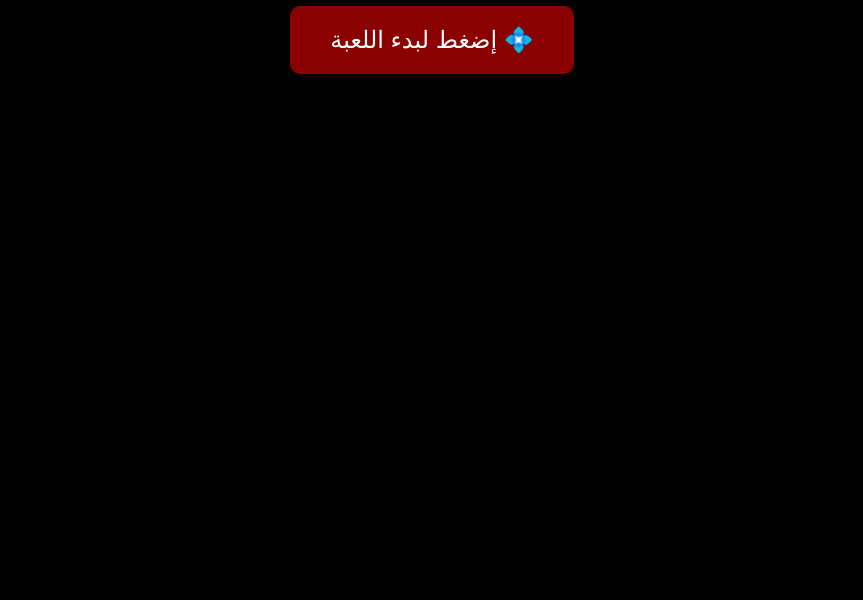
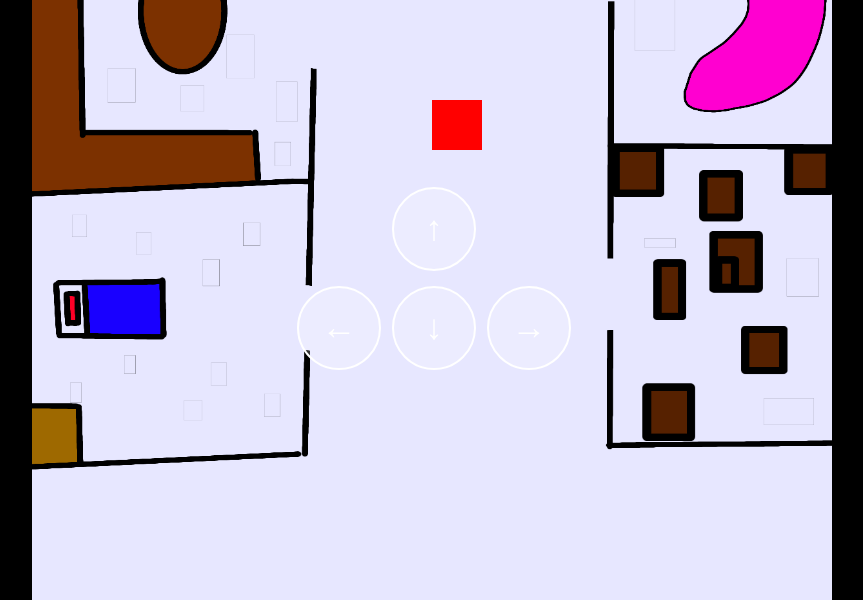
Before and after one commit to rdebbichi20-dotcom/The-adventures-of-mixture-, a plain HTML site: page index.html in a window 1280 px wide. Shown: the part 400-1000 px from the top of the page, without its empty margins (208-1071 px from the left). Drawn offline with Linux system fonts and the light colour scheme.

Commit message:
Update index.html

```diff
--- a/index.html
+++ b/index.html
@@ -3,31 +3,19 @@
 <head>
     <meta charset="UTF-8">
     <meta name="viewport" content="width=device-width, initial-scale=1.0, maximum-scale=1.0, user-scalable=no">
-    <title>The Adventures of Mixture</title>
+    <title>Mixture's House</title>
     <style>
-        body { margin: 0; background: #000; overflow: hidden; font-family: sans-serif; touch-action: none; color: white; }
-        canvas { display: block; margin: auto; background: #000; max-content: 100%; height: auto; image-rendering: pixelated; }
-        #start-screen { position: absolute; width: 100%; height: 100%; background: #000; display: flex; flex-direction: column; justify-content: center; align-items: center; z-index: 500; }
-        .start-btn { padding: 20px 40px; font-size: 24px; background: #8b0000; color: white; border: none; cursor: pointer; border-radius: 10px; }
-        #controls { position: absolute; bottom: 20px; left: 50%; transform: translateX(-50%); display: grid; grid-template-columns: repeat(3, 70px); grid-gap: 10px; z-index: 100; opacity: 0.8; }
-        .btn { width: 70px; height: 70px; background: #222; color: white; border: 2px solid #fff; border-radius: 50%; font-size: 30px; display: flex; align-items: center; justify-content: center; user-select: none; }
-        video { position: absolute; top: 0; left: 0; width: 100%; height: 100%; object-fit: cover; display: none; z-index: 400; }
+        body { margin: 0; background: #000; overflow: hidden; touch-action: none; }
+        canvas { display: block; margin: auto; background: #111; max-width: 100%; height: auto; }
+        #controls { position: absolute; bottom: 30px; left: 50%; transform: translateX(-50%); display: grid; grid-template-columns: repeat(3, 80px); grid-gap: 15px; z-index: 100; }
+        .btn { width: 80px; height: 80px; background: rgba(255, 255, 255, 0.2); color: white; border: 2px solid white; border-radius: 50%; font-size: 35px; display: flex; align-items: center; justify-content: center; user-select: none; -webkit-tap-highlight-color: transparent; }
     </style>
 </head>
 <body>
 
-<div id="start-screen">
-    <h1 style="color:red">The Adventures of Mixture</h1>
-    <button class="start-btn" onclick="initGame()">إضغط لبدء اللعبة 💠</button>
-</div>
-
-<video id="intro-video" src="1000002492.mp4" preload="auto"></video>
-
-<div id="controls" style="display:none;">
-    <div></div><div class="btn" ontouchstart="move('up')" ontouchend="stop()">↑</div><div></div>
-    <div class="btn" ontouchstart="move('left')" ontouchend="stop()">←</div>
-    <div class="btn" ontouchstart="move('down')" ontouchend="stop()">↓</div>
-    <div class="btn" ontouchstart="move('right')" ontouchend="stop()">→</div>
+<div id="controls">
+    <div></div><div class="btn" id="up">↑</div><div></div>
+    <div class="btn" id="left">←</div><div class="btn" id="down">↓</div><div class="btn" id="right">→</div>
 </div>
 
 <canvas id="gameCanvas"></canvas>
@@ -35,77 +23,54 @@
 <script>
 const canvas = document.getElementById('gameCanvas');
 const ctx = canvas.getContext('2d');
-const video = document.getElementById('intro-video');
-const startScreen = document.getElementById('start-screen');
-const controls = document.getElementById('controls');
 
 canvas.width = 800; canvas.height = 1000;
 
-// التأكد من الأسماء الصحيحة للملفات
+// تحميل الصور - تأكد من رفع صورة الشخصية باسم player.png أو غيرها هنا
 const mapImg = new Image();
 mapImg.src = 'Sans titre 33_20260416225734.png';
 
 const playerImg = new Image();
-playerImg.src = '1000002489.png'; // الصورة التي رفعتها للبطل
+playerImg.src = '1000002489.png'; // اسم صورة بطلنا Mixture
 
-let player = { x: 370, y: 850, speed: 7, moving: null };
-let gameRunning = false;
+let player = { x: 400, y: 500, speed: 10, moving: null };
 
-function initGame() {
-    startScreen.style.display = 'none';
-    video.style.display = 'block';
+// برمجة الأزرار لتعمل على اللمس (Mobile)
+const setupBtn = (id, dir) => {
+    const el = document.getElementById(id);
+    el.addEventListener('touchstart', (e) => { e.preventDefault(); player.moving = dir; });
+    el.addEventListener('touchend', (e) => { e.preventDefault(); player.moving = null; });
+};
 
-    // محاولة تشغيل الفيديو مع معالجة الأخطاء
-    let playPromise = video.play();
-    if (playPromise !== undefined) {
-        playPromise.then(_ => {
-            video.onended = () => {
-                video.style.display = 'none';
-                controls.style.display = 'grid';
-                gameRunning = true;
-                requestAnimationFrame(gameLoop);
-            };
-        }).catch(error => {
-            // في حال فشل الفيديو، ابدأ اللعبة مباشرة
-            console.log("Video failed, starting game...");
-            video.style.display = 'none';
-            controls.style.display = 'grid';
-            gameRunning = true;
-            requestAnimationFrame(gameLoop);
-        });
-    }
-}
-
-function move(dir) { player.moving = dir; }
-function stop() { player.moving = null; }
+setupBtn('up', 'up'); setupBtn('down', 'down');
+setupBtn('left', 'left'); setupBtn('right', 'right');
 
 function gameLoop() {
-    if(!gameRunning) return;
     ctx.clearRect(0, 0, canvas.width, canvas.height);
 
-    // رسم الخريطة (فقط إذا اكتمل تحميل الصورة)
-    if(mapImg.complete) {
+    // 1. رسم الخريطة
+    if (mapImg.complete) {
         ctx.drawImage(mapImg, 0, 0, canvas.width, canvas.height);
-    } else {
-        ctx.fillStyle = "#111";
-        ctx.fillRect(0,0, canvas.width, canvas.height);
-        ctx.fillStyle = "white";
-        ctx.fillText("جاري تحميل الخريطة...", 350, 500);
     }
 
-    // تحريك اللاعب
+    // 2. تحديث الحركة
     if (player.moving === 'up' && player.y > 0) player.y -= player.speed;
-    if (player.moving === 'down' && player.y < canvas.height - 80) player.y += player.speed;
+    if (player.moving === 'down' && player.y < canvas.height - 50) player.y += player.speed;
     if (player.moving === 'left' && player.x > 0) player.x -= player.speed;
-    if (player.moving === 'right' && player.x < canvas.width - 80) player.x += player.speed;
+    if (player.moving === 'right' && player.x < canvas.width - 50) player.x += player.speed;
 
-    // رسم Mixture
-    if(playerImg.complete) {
+    // 3. رسم Mixture (أو مربع إذا لم تظهر الصورة)
+    if (playerImg.complete && playerImg.width > 0) {
         ctx.drawImage(playerImg, player.x, player.y, 80, 80);
+    } else {
+        ctx.fillStyle = "red";
+        ctx.fillRect(player.x, player.y, 50, 50);
     }
 
     requestAnimationFrame(gameLoop);
 }
+
+mapImg.onload = () => requestAnimationFrame(gameLoop);
 </script>
 </body>
 </html>
```
